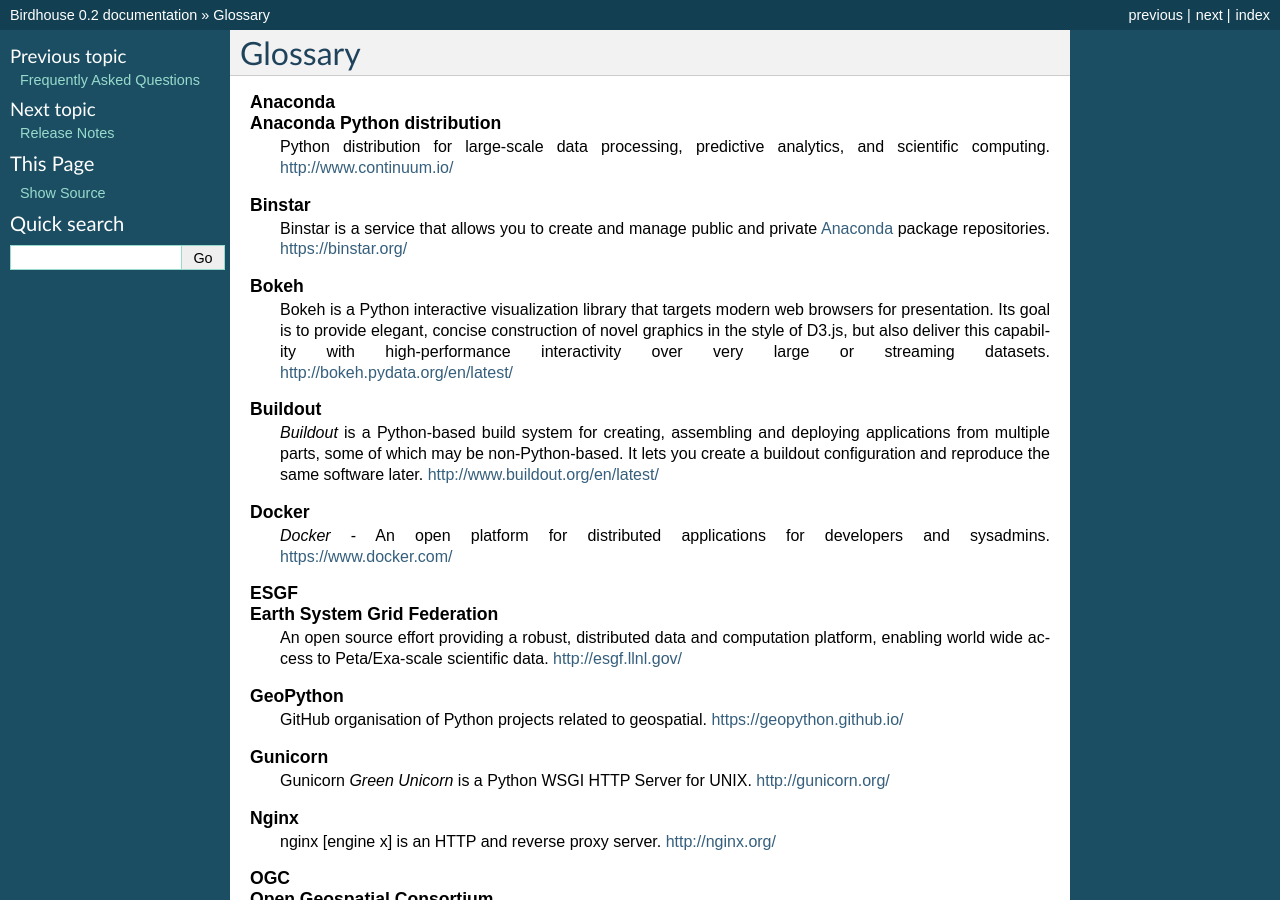
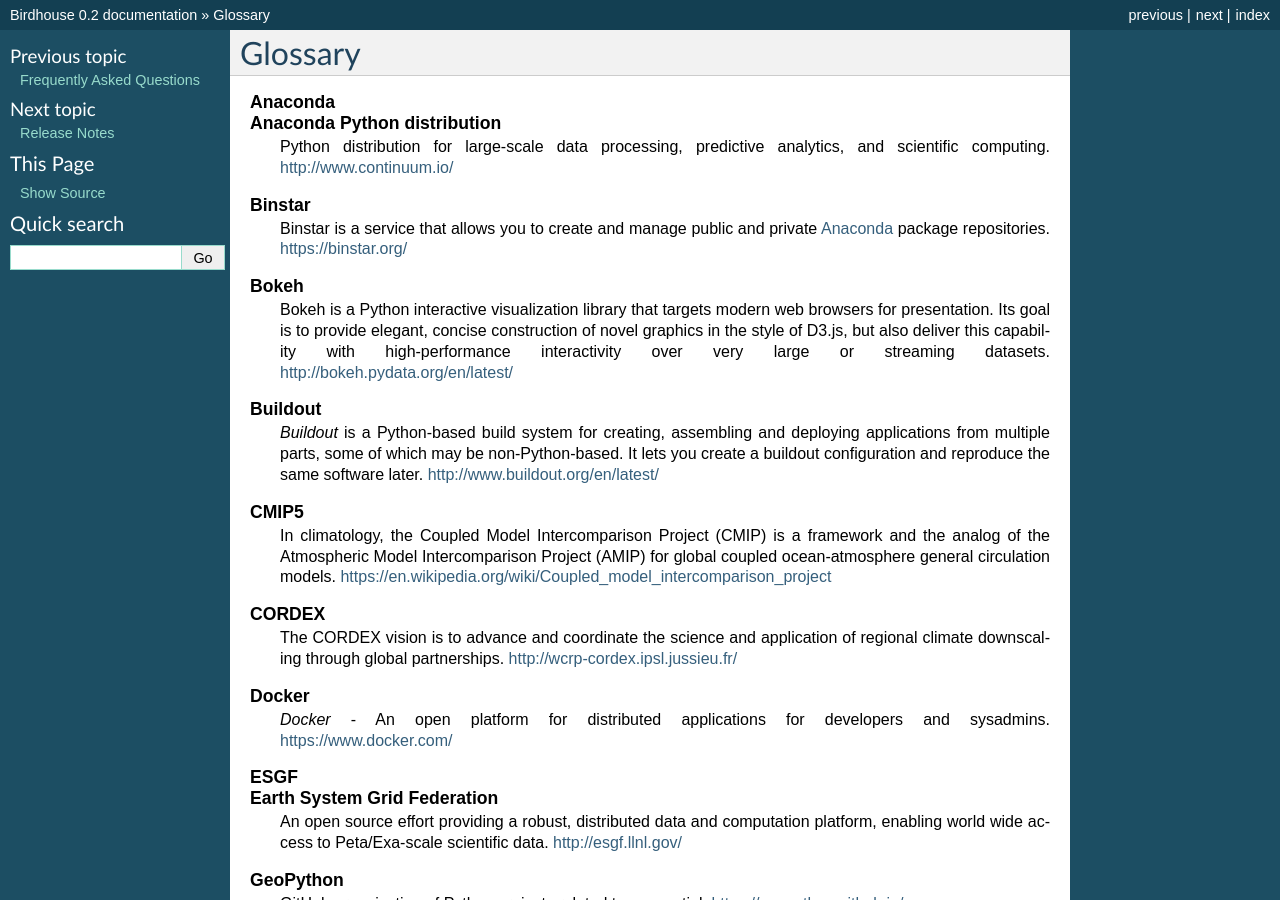
Before and after one commit to bird-house/birdhouse-docs, a Sphinx documentation site: the page built from docs/source/glossary.rst, in a window 1280 px wide and 900 px high. Built offline with Sphinx 7.4.7, drawn with Linux system fonts in a browser that asks for light colours; some of the changed text lies outside the part shown.

Commit message:
added cmip5, cordex, x509 to glossary

```diff
--- a/docs/source/glossary.rst
+++ b/docs/source/glossary.rst
@@ -85,3 +85,15 @@
    Bokeh
       Bokeh is a Python interactive visualization library that targets modern web browsers for presentation. Its goal is to provide elegant, concise construction of novel graphics in the style of D3.js, but also deliver this capability with high-performance interactivity over very large or streaming datasets.
       http://bokeh.pydata.org/en/latest/
+
+   CMIP5
+      In climatology, the Coupled Model Intercomparison Project (CMIP) is a framework and the analog of the Atmospheric Model Intercomparison Project (AMIP) for global coupled ocean-atmosphere general circulation models.
+      https://en.wikipedia.org/wiki/Coupled_model_intercomparison_project
+
+   CORDEX
+      The CORDEX vision is to advance and coordinate the science and application of regional climate downscaling through global partnerships.
+      http://wcrp-cordex.ipsl.jussieu.fr/
+
+   x509
+      In cryptography, X.509 is an ITU-T standard for a public key infrastructure (PKI) and Privilege Management Infrastructure (PMI).
+      https://en.wikipedia.org/wiki/X.509
```
